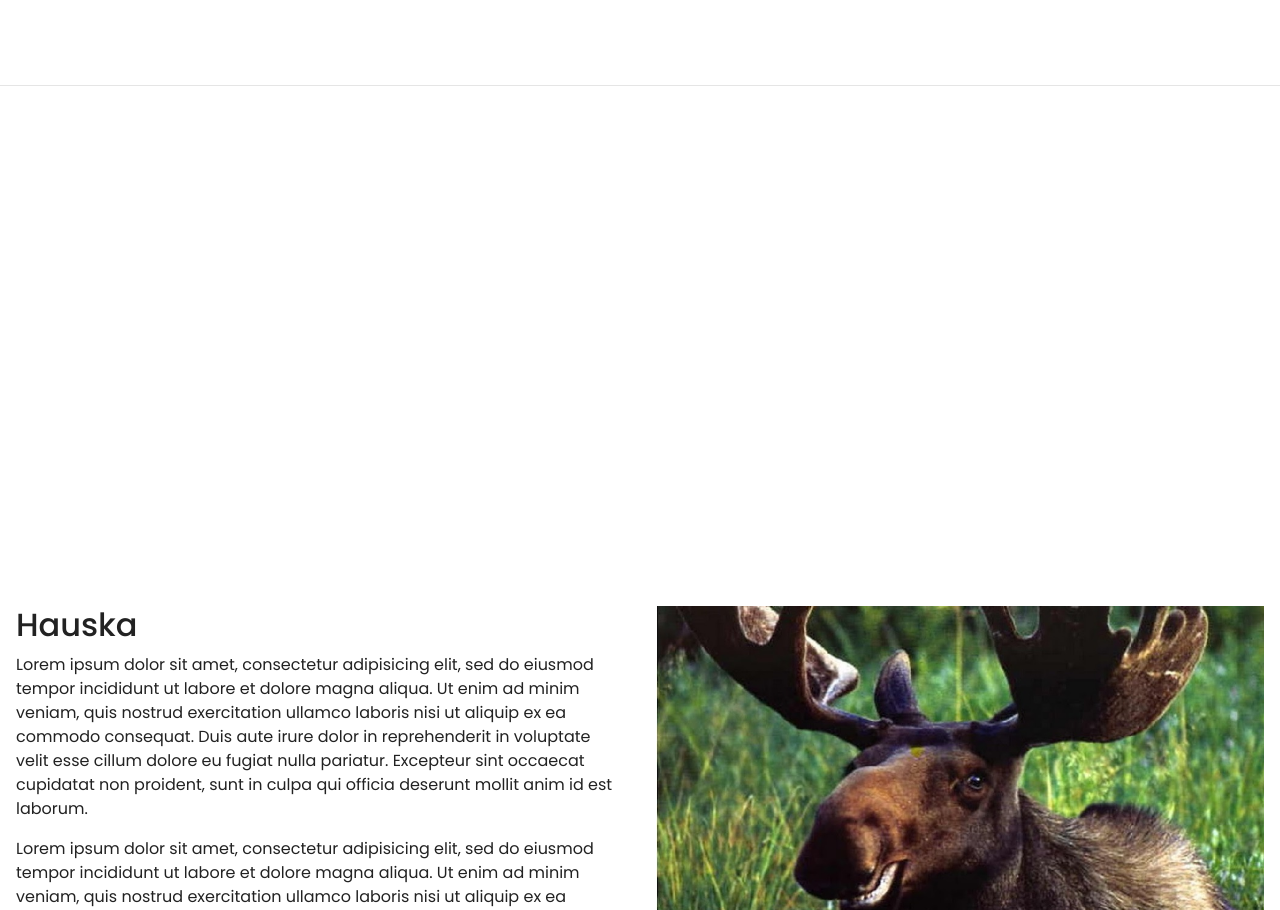
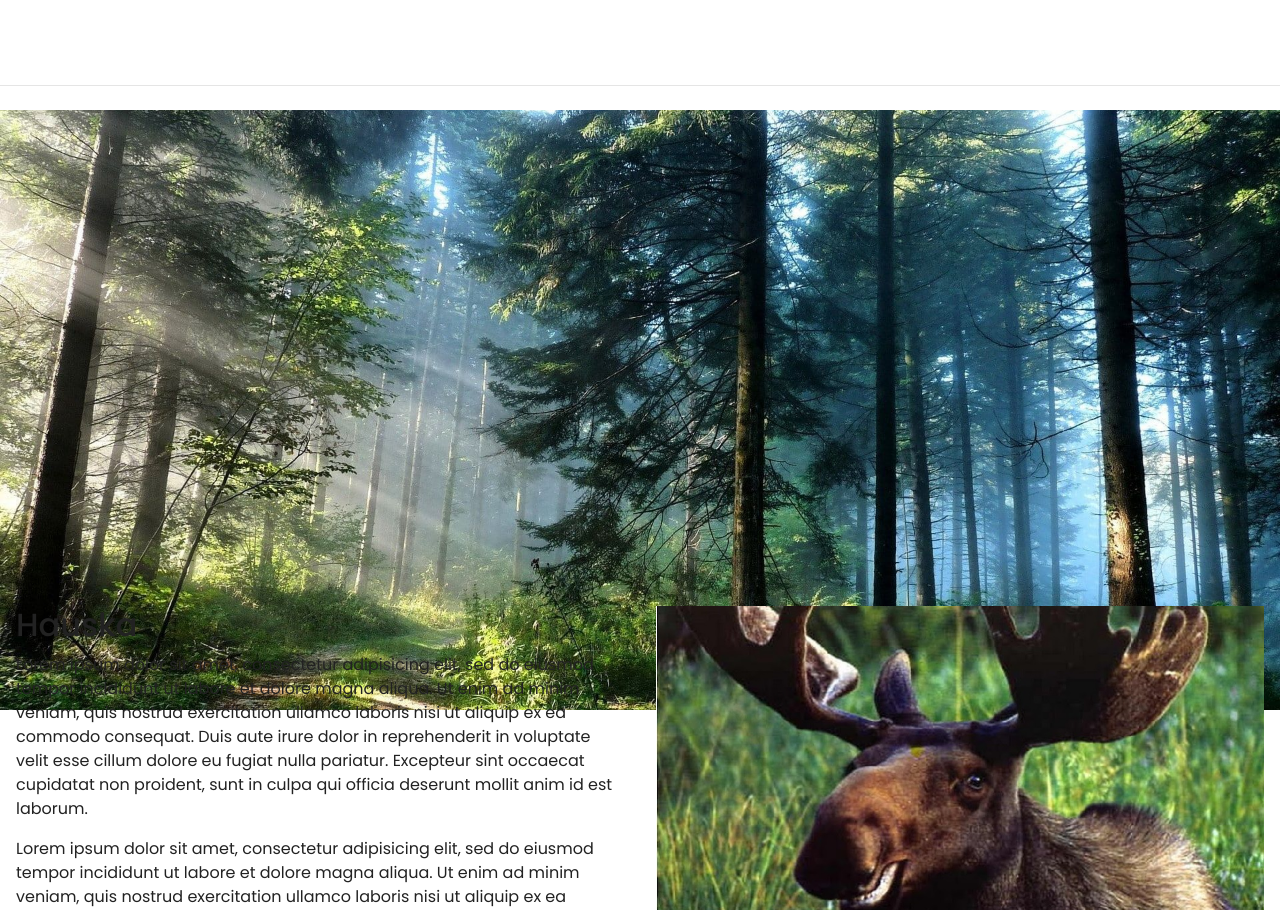
Before and after one commit to Pode69/Pode69.github.io, a plain HTML site: page index.html in a window 1280 px wide. Shown: the part 2157-3067 px from the top of the page. Drawn offline with nearby package versions, Linux system fonts and the light colour scheme.

Commit message:
Update style.css

```diff
--- a/style.css
+++ b/style.css
@@ -71,7 +71,7 @@ figure {
 }
 
 #fixed {
-  background-image: url("img/tausta.png");
+  background-image: url("tausta.png");
   height: 600px;
   background-repeat: no-repeat;
   background-attachment: fixed;
```
